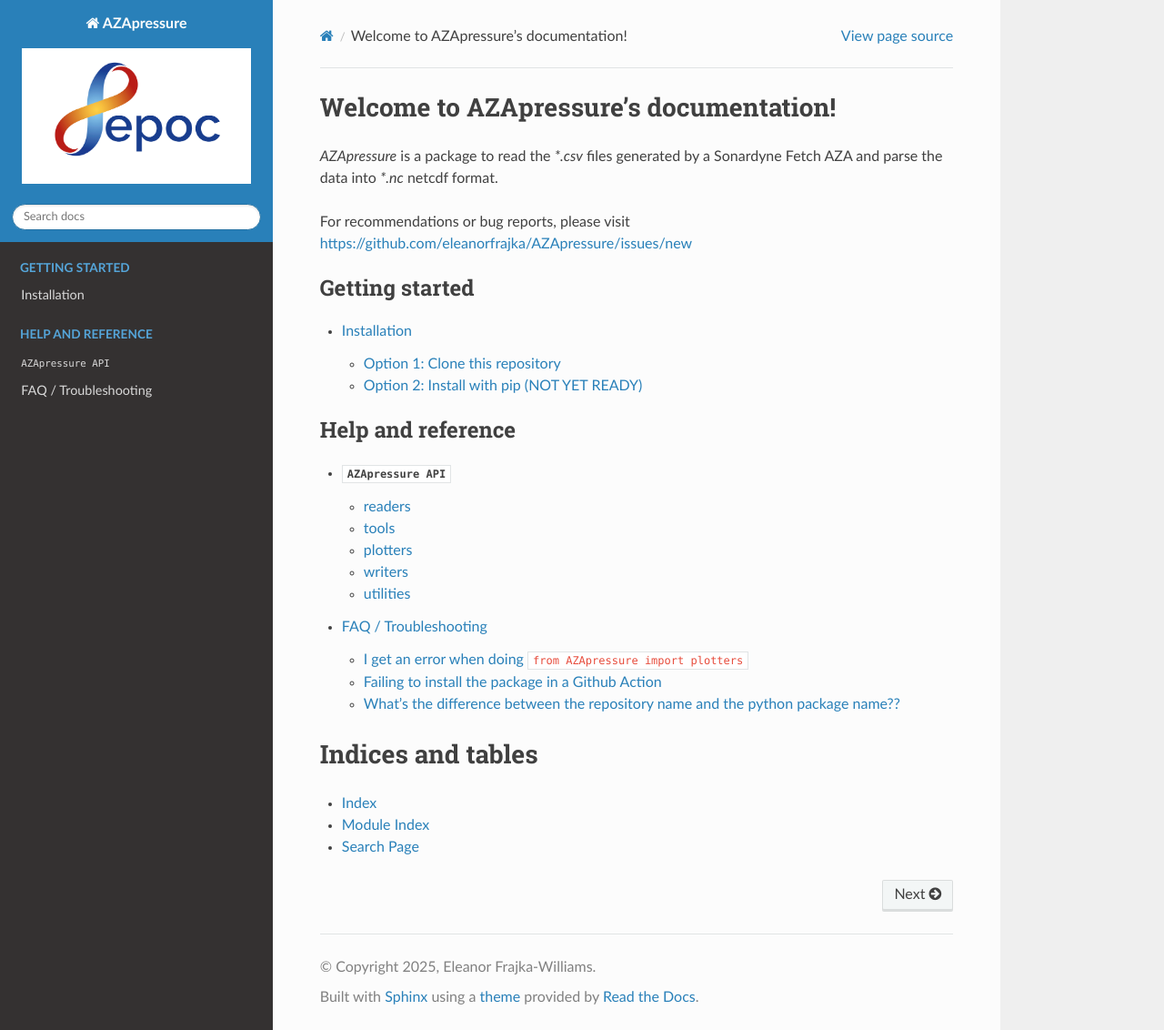
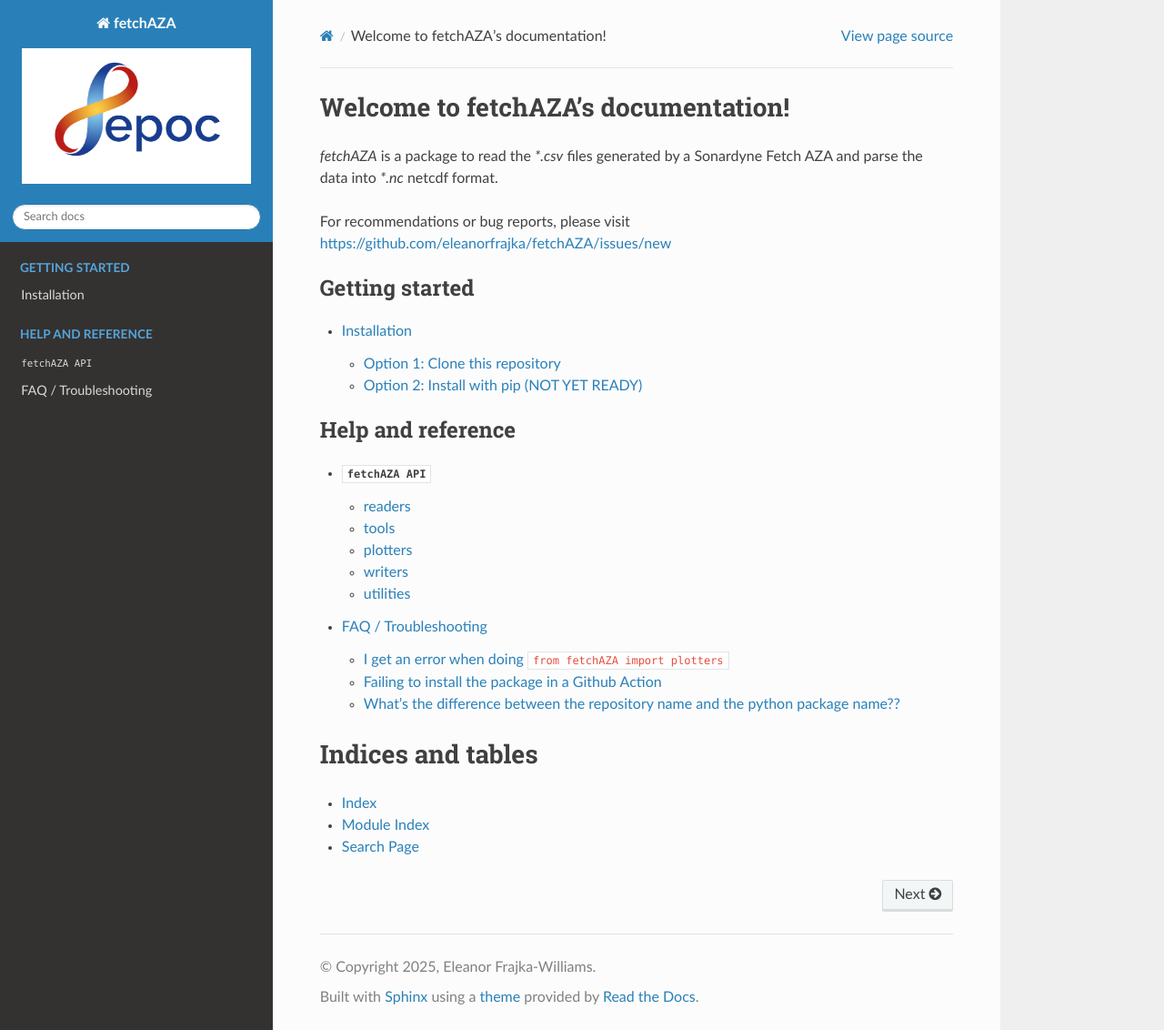
Before and after one commit to eleanorfrajka/fetchAZA, a Sphinx documentation site: the page built from docs/source/index.rst, in a window 1280 px wide and 1132 px high. Shown: the whole window at 91% size. Built offline with Sphinx 7.4.7 and the Read the Docs theme 3.1.0, drawn with Linux system fonts in a browser that asks for light colours; pages that are not in the unit, such as notebooks, are missing from menus.

Commit message:
docs: Replace AZApressure with fetchAZA

````diff
--- a/docs/source/conf.py
+++ b/docs/source/conf.py
@@ -16,7 +16,7 @@
 #print(sys.path)
 
 # General information about the project.
-project = 'AZApressure'
+project = 'fetchAZA'
 author = 'Eleanor Frajka-Williams'
 copyright = f"{year}, {author}"
 release = 'v0.0.0'
--- a/docs/source/AZApressure.rst
+++ b/docs/source/fetchAZA.rst
@@ -1,37 +1,37 @@
-:mod:`AZApressure API`
+:mod:`fetchAZA API`
 -----------------------
 
 
 readers
 =======
 
-.. automodule:: AZApressure.readers
+.. automodule:: fetchAZA.readers
    :members:
    :undoc-members:
 
 tools
 =======
-.. automodule:: AZApressure.tools
+.. automodule:: fetchAZA.tools
    :members:
    :undoc-members:
 
 
 plotters
 ========
-.. automodule:: AZApressure.plotters
+.. automodule:: fetchAZA.plotters
    :members:
    :undoc-members:
 
 
 writers
 =======
-.. automodule:: AZApressure.writers
+.. automodule:: fetchAZA.writers
    :members:
    :undoc-members:
 
 
 utilities
 =======
-.. automodule:: AZApressure.utilities
+.. automodule:: fetchAZA.utilities
    :members:
    :undoc-members:
--- a/docs/source/index.rst
+++ b/docs/source/index.rst
@@ -4,12 +4,12 @@
 
 :parser: myst_parser.sphinx_ # this is the markdown parser
 
-Welcome to AZApressure's documentation!
+Welcome to fetchAZA's documentation!
 ======================================
 
-`AZApressure` is a package to read the `*.csv` files generated by a Sonardyne Fetch AZA and parse the data into `*.nc` netcdf format.
+`fetchAZA` is a package to read the `*.csv` files generated by a Sonardyne Fetch AZA and parse the data into `*.nc` netcdf format.
 
-For recommendations or bug reports, please visit https://github.com/eleanorfrajka/AZApressure/issues/new
+For recommendations or bug reports, please visit https://github.com/eleanorfrajka/fetchAZA/issues/new
 
 
 .. toctree::
@@ -29,7 +29,7 @@
    :maxdepth: 3
    :caption: Help and reference
 
-   AZApressure
+   fetchAZA
    faq
 
 Indices and tables
--- a/docs/source/installation.md
+++ b/docs/source/installation.md
@@ -5,15 +5,15 @@
 To copy the repository for your own purposes (including to suggest edits):
 
 
-1. Clone AZApressure to your local machine:
+1. Clone fetchAZA to your local machine:
     With a command line usage of git, this looks like:
     ```
-    git clone https://github.com/eleanorfrajka/AZApressure
+    git clone https://github.com/eleanorfrajka/fetchAZA
     ```
 
-    Alternatively, in your web browser, navigate to https://github.com/eleanorfrajka/AZApressure and click the green button "<> Code" for a dropdown menu of options.  Choose, e.g. "Open with GitHub Desktop".  This requires the application "GitHub Desktop" (https://github.com/apps/desktop).  See instructions [here](https://docs.github.com/en/repositories/creating-and-managing-repositories/cloning-a-repository).
-2. Change to the parent directory of `AZApressure` on your local machine
+    Alternatively, in your web browser, navigate to https://github.com/eleanorfrajka/fetchAZA and click the green button "<> Code" for a dropdown menu of options.  Choose, e.g. "Open with GitHub Desktop".  This requires the application "GitHub Desktop" (https://github.com/apps/desktop).  See instructions [here](https://docs.github.com/en/repositories/creating-and-managing-repositories/cloning-a-repository).
+2. Change to the parent directory of `fetchAZA` on your local machine
 
 ## Option 2: Install with pip (NOT YET READY)
 
-`pip install AZApressure`
+`pip install fetchAZA`
--- a/pyproject.toml
+++ b/pyproject.toml
@@ -44,7 +44,7 @@
 readme = { file = "README.md", content-type = "text/markdown" }
 
 [tool.setuptools_scm]
-write_to = "AZApressure/_version.py"
+write_to = "fetchAZA/_version.py"
 write_to_template = "__version__ = '{version}'"
 tag_regex = "^(?P<prefix>v)?(?P<version>[^\\+]+)(?P<suffix>.*)?$"
 local_scheme = "no-local-version"
````
Also changed, not shown: docs/source/faq.md (+11 -11 lines).
